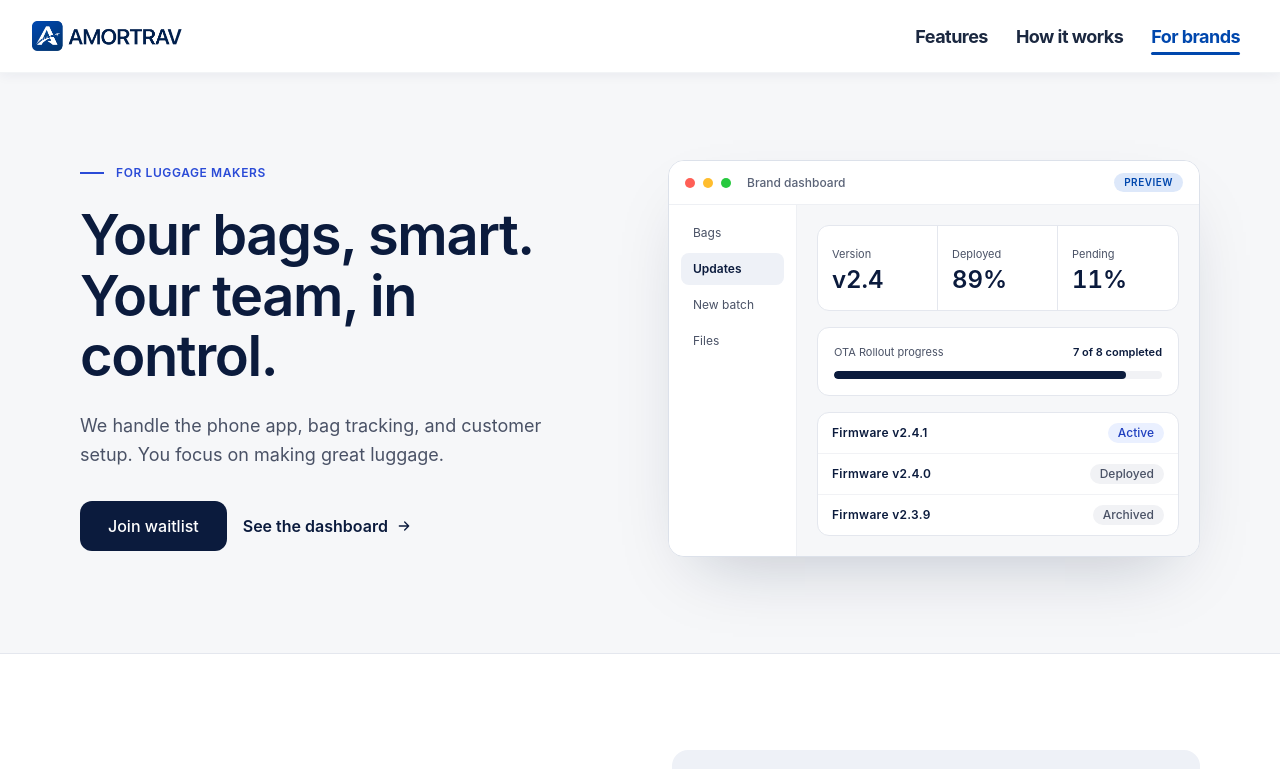
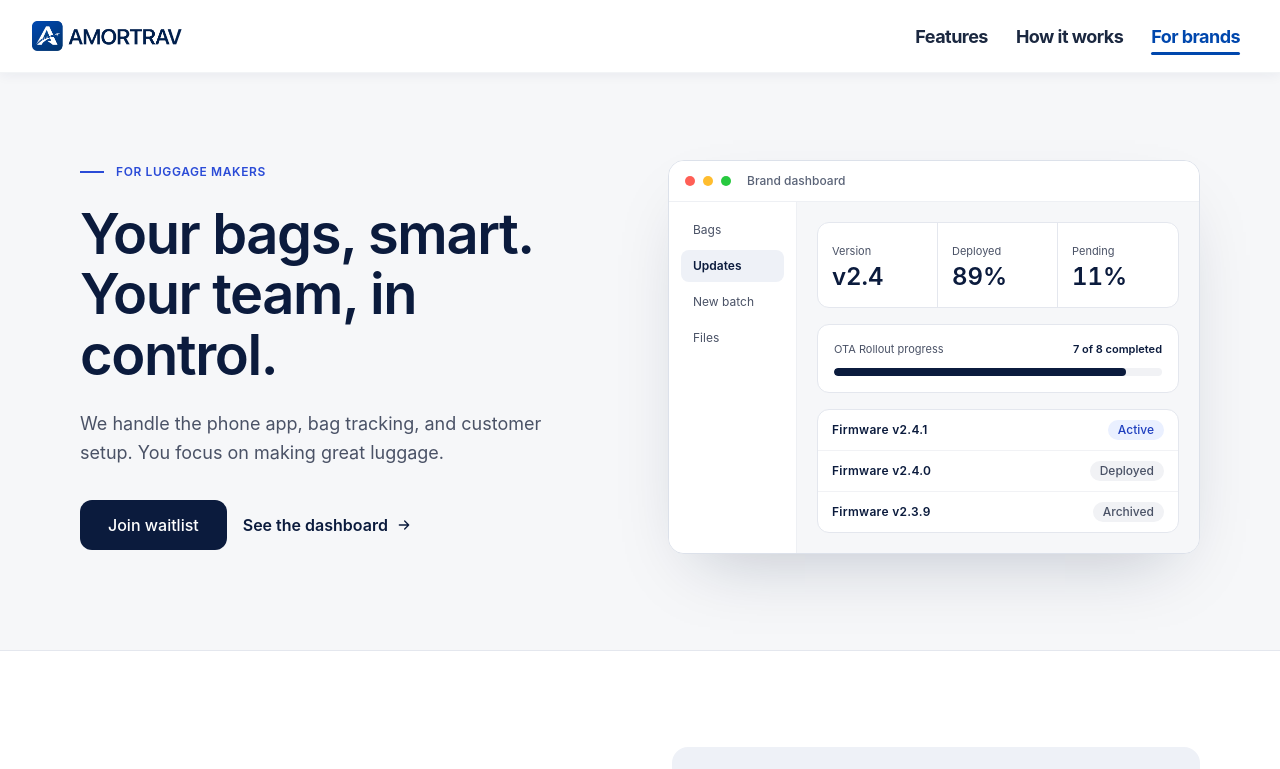
Before and after one commit to raredevsgh/AMTRAV-frontend, a Next.js app in the folder landing_page/: page /for-brands in a window 1280 px wide. Shown: the top 769 px of the page. Built offline with nearby package versions, Linux system fonts and the light colour scheme.

Commit message:
fix(landing): remove Preview pill badge from brand dashboard header

```diff
--- a/landing_page/app/_components/BrandDashboardInteractive.tsx
+++ b/landing_page/app/_components/BrandDashboardInteractive.tsx
@@ -54,8 +54,8 @@
       }}
     >
       <div className="overflow-hidden rounded-2xl border border-[#DCE1EA] bg-white shadow-[0_30px_70px_-30px_rgba(11,27,61,0.25)]">
-        {/* Window Top Bar - clean & authentic matching Figma */}
-        <div className="flex items-center justify-between border-b border-[#EEF0F4] bg-white px-4 py-3">
+        {/* Window Top Bar */}
+        <div className="flex items-center border-b border-[#EEF0F4] bg-white px-4 py-3">
           <div className="flex items-center gap-2">
             <span className="size-2.5 rounded-full bg-[#FF5F56]" />
             <span className="size-2.5 rounded-full bg-[#FFBD2E]" />
@@ -64,9 +64,6 @@
               Brand dashboard
             </span>
           </div>
-          <span className="rounded-full bg-blue-pale/80 px-2.5 py-0.5 text-[10px] font-semibold text-brand uppercase tracking-wider">
-            Preview
-          </span>
         </div>
 
         {/* Window Body */}
```
